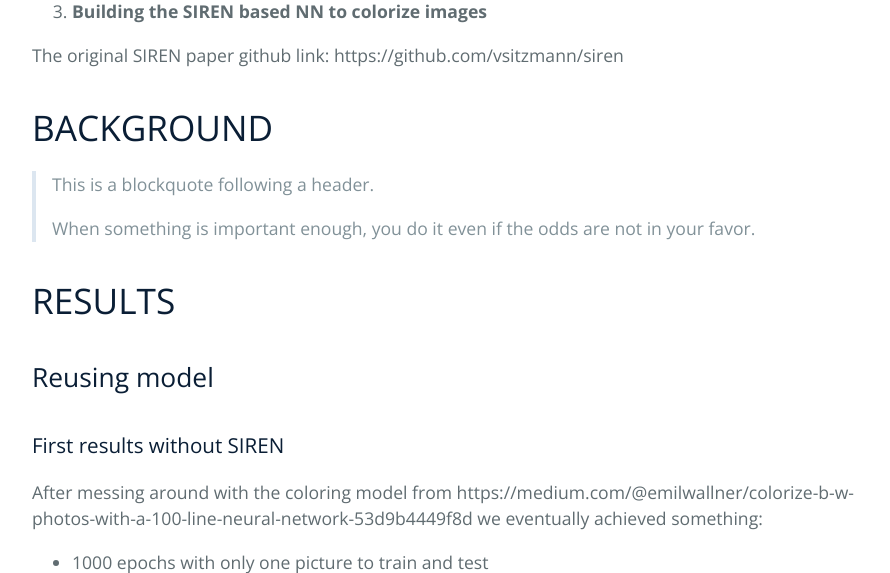
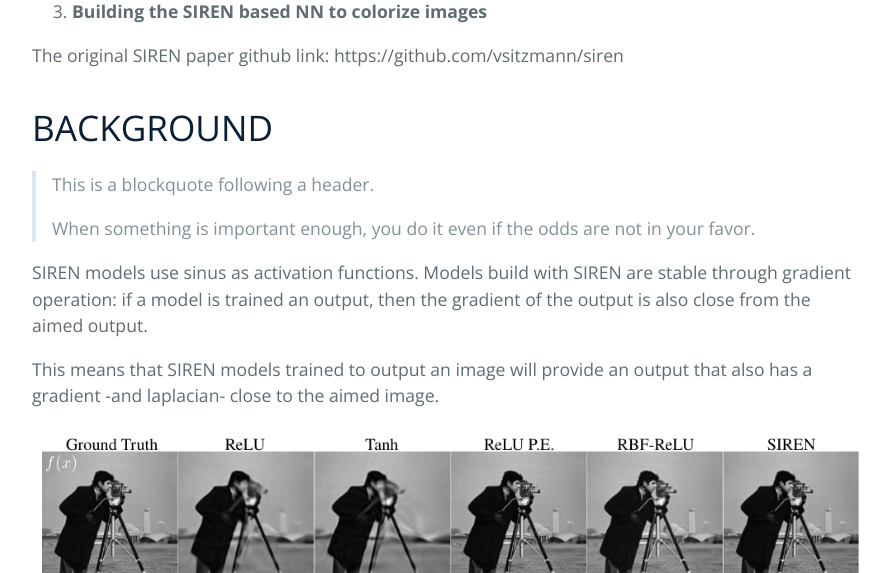
Before and after one commit to mathiasare/SIREN-ImageColorizerProject, a Jekyll site: the page built from index.md, in a window 1280 px wide and 1400 px high, scrolled down 844 px, cut to the strip 0-573 px from the top of the window. Shown: the whole strip, without its empty margins (192-1082 px from the left). Built offline with Jekyll 4.4.1, drawn with Linux system fonts in a browser that asks for light colours; some of the changed text lies outside the part shown.

Commit message:
background

```diff
--- a/index.md
+++ b/index.md
@@ -22,6 +22,28 @@ The original SIREN paper github link: https://github.com/vsitzmann/siren
 >
 > When something is important enough, you do it even if the odds are not in your favor.
 
+SIREN models use sinus as activation functions. Models build with SIREN are stable through gradient operation: if a model is trained an output, then the gradient of the output is also close from the aimed output.
+
+This means that SIREN models trained to output an image will provide an output that also has a gradient -and laplacian- close to the aimed image.
+
+![SIREN_gradient](imgs/SIREN_gradient_stable.png)
+
+This stability of SIREN models is useful in performing operations on the output of SIREN models: the Fourier transform is compatible with SIREN models (it can be applied to the output of SIREN models), differential equations can be solved with SIREN because the derivative of functions are computed correctly through SIREN, ...
+
+
+
+The fundamental use of SIREN models is to store images: a model is trained to output the value of the image on one pixel from the coordinates of the pixel as input. This means that the image is stored within the model, and can be resized at will. One interesting application is to merge images together: a model is trained to output an image which gradient will be the mean of 2 images. In the paper, this experiment was successful on gray images.
+
+![SIREN_gradient](imgs/SIREN_merging_gray.png)
+
+The resulting image is realistic, since it focuses on the main elements of each image.
+
+
+Another application of SIREN models is the representation of shapes: the model will store a specific shape, trying to be as realistic as possible.
+
+![SIREN_gradient](imgs/SIREN_shape.png)
+
+We notice that SIREN results in a smoother result than other activation functions.
 
 [^sitz]: Sitzmann, Vincent and Martel, Julien N.P. and Bergman, Alexander W. and Lindell, David B. and Wetzstein, Gordon, Implicit Neural Representations with Periodic Activation Functions, https://arxiv.org/pdf/2006.09661.pdf, 2020
 
@@ -43,6 +65,31 @@ The result
 *(!pip install tensorflow==1.14.0)*
 *(!pip install keras==2.1.6)*
 
+
+
+### First results with SIREN models: basic image representation
+
+#### Steps of transformation
+
+We consider image A and image B, we want to obtain image C as a mix of the 2 initial images. If we merge the images pixel by pixel, we will obtain new colors which we do not want. instead, we want only the main elements of each image to be present. Therefore, we are going to merge the gradients of the 2 images, and then build the image associated to this gradient. This operation does not require the use of SIREN networks. However, it is possible to use them as a storage format of each image.
+
+![Model](SIREN_merging.png)
+
+#### First test: merging 2 black and white images
+
+We take 2 images 128*128 in black and white and merge them together. The results for each image are:
+- image outputted by SIREN model
+- gradient off the output
+- laplacian of the output
+
+The images we show are image A, B, and C.
+
+![image_A_bw](imgs/image_A_bw.png)
+![image_B_bw](imgs/image_B_bw.png)
+![image_C_bw](imgs/image_C_bw.png)
+
+
+We see that the resulting image has the details of both images. Since the elements are in the same positions in each image, it results is transparent shapes.
 
 #### Header 4
 
```
Also changed, not shown: other parts of index.md (+1 -1 lines), imgs/SIREN_gradient_stable.png (added), imgs/SIREN_merging.png (added), imgs/SIREN_merging_gray.png (added), imgs/SIREN_shape.png (added), imgs/image_A_bw.png (added), imgs/image_B_bw.png (added), imgs/image_C_bw.png (added).
